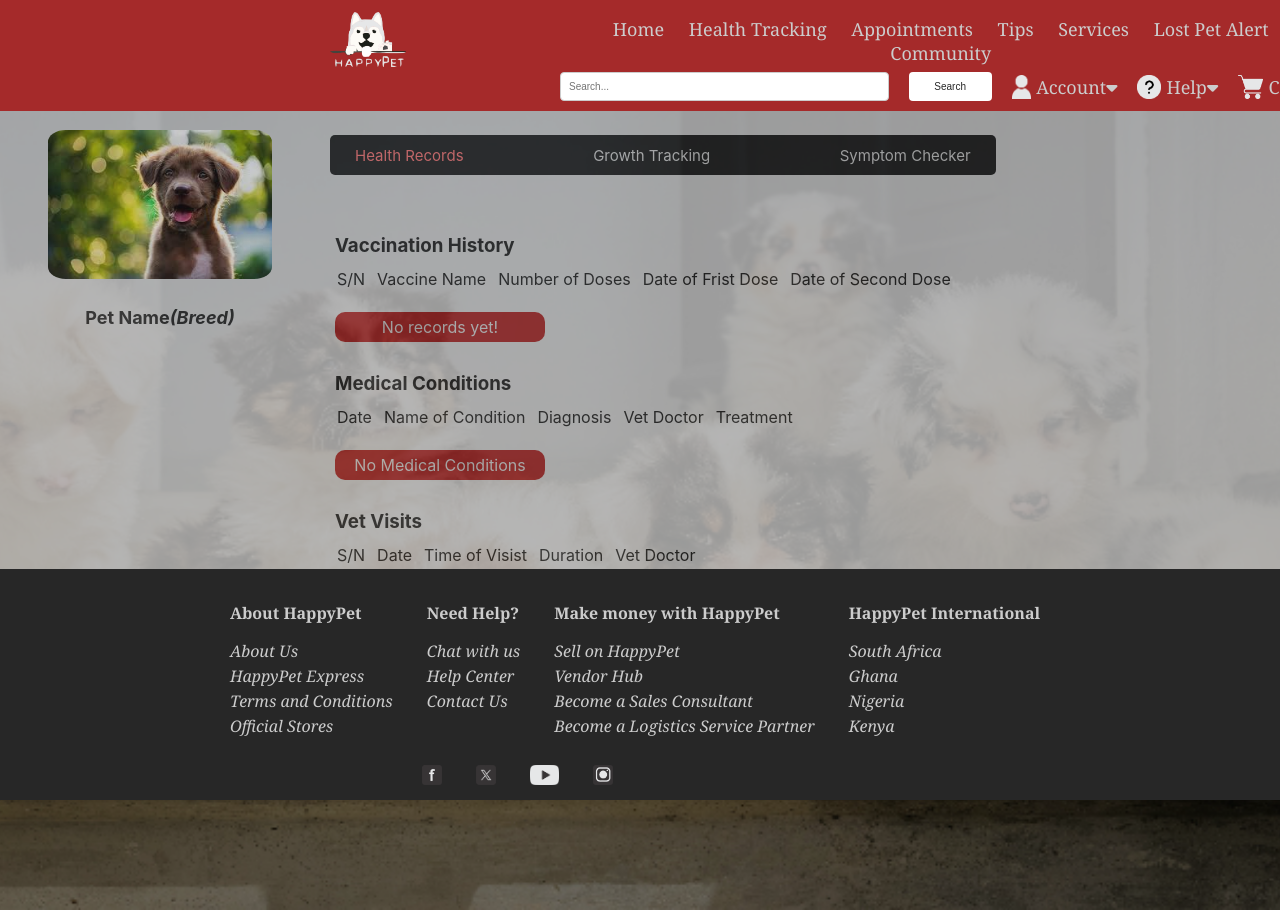
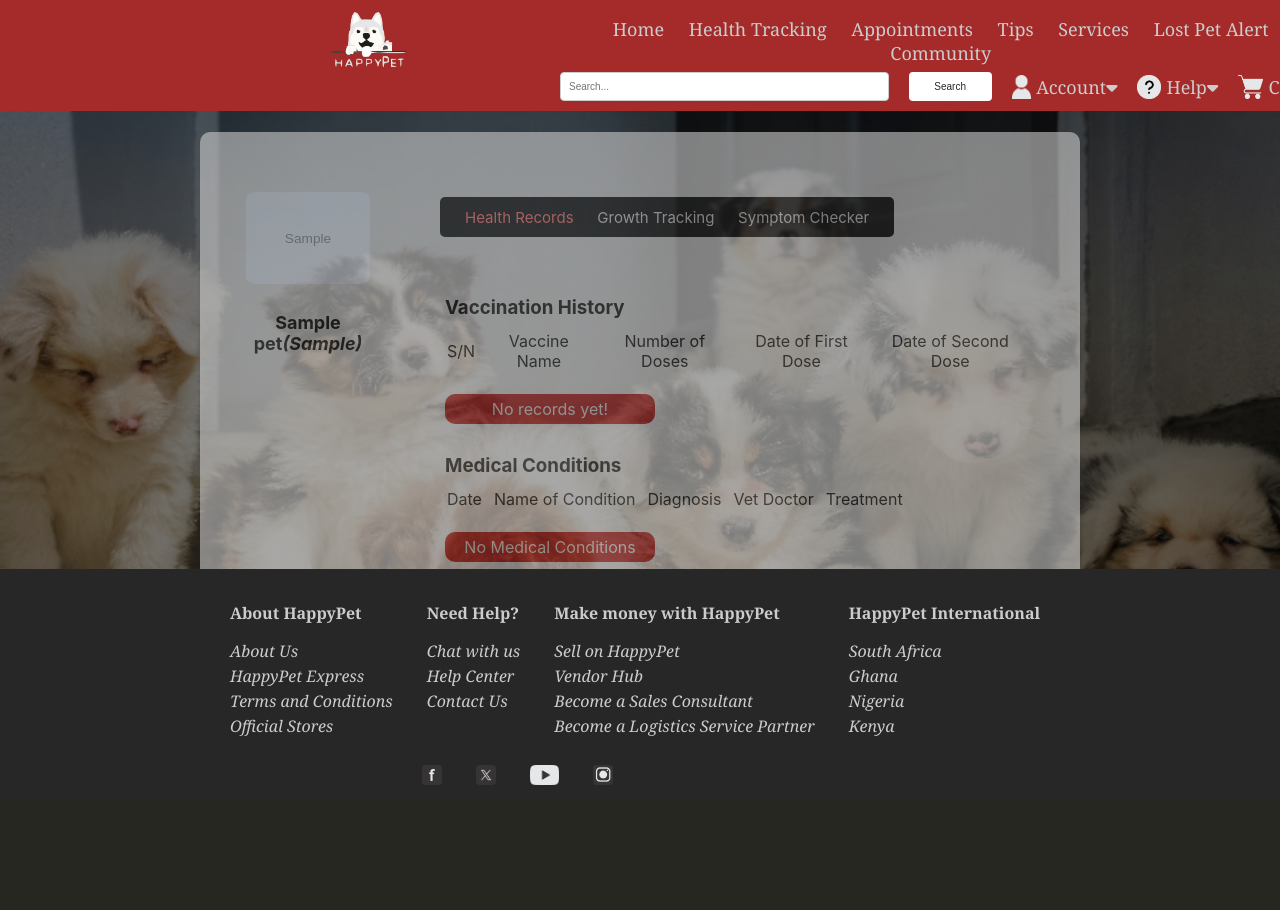
Before and after one commit to CharlesOkechukwu/Happy_pets, a Flask app: page /health in a window 1280 px wide. After the commit the page ends 785 px from the top, so only its background shows below. Run offline with Flask 3, Linux system fonts and the light colour scheme; a user stored in the database is signed in; tables that the repository leaves empty hold one stand-in row (values such as "Sample post"); grey boxes marked "Sample" are stand-in pictures.

Commit message:
Updates on some files

```diff
--- a/api/auth/routes.py
+++ b/api/auth/routes.py
@@ -39,7 +39,7 @@ def login():
         user = authenticate_user(form.email.data)
         if user:
             login_user(user)
-            return redirect (url_for('views.home'))
+            return redirect (url_for('views.userdashboard'))
     return render_template('login.html', title='Sign In', form=form)
 
 @auth.route('/logout', methods=['GET', 'POST'])
--- a/api/views/routes.py
+++ b/api/views/routes.py
@@ -56,8 +56,17 @@ def add_pet():
 
 
 @views.route('/health', methods=['GET'], strict_slashes=False)
+@login_required
 def health():
-    return render_template("health_tracker.html")
+    user_pets = Pet.query.filter_by(owner_id=current_user.id).all()
+    return render_template("health_tracker.html", user=current_user, pets=user_pets)
+
+@views.route('/userdashboard')
+@login_required
+def userdashboard():
+    # Retrieve the logged-in user's pets
+    user_pets = Pet.query.filter_by(owner_id=current_user.id).all()
+    return render_template('userdashboard.html', user=current_user, pets=user_pets)
 
 @views.route('/base')
 def index():
--- a/static/js/health_tracker.js
+++ b/static/js/health_tracker.js
@@ -1,26 +1,31 @@
 $(document).ready(function () {
-    $("#records").click(function () {
-        $("#records").addClass("active");
-        $("#growth").removeClass("active");
-        $("#symptoms").removeClass('active');
-        $("#track-growth").addClass("hide");
-        $("#check-symptom").addClass("hide")
-        $("#health-record").removeClass("hide");
+    $(".mini-nav.records").click(function () {
+        const petId = $(this).attr('id').split('-')[1];
+        $("#records-" + petId).addClass("active");
+        $("#growth-" + petId).removeClass("active");
+        $("#symptoms-" + petId).removeClass("active");
+        $("#track-growth-" + petId).addClass("hide");
+        $("#check-symptom-" + petId).addClass("hide");
+        $("#health-record-" + petId).removeClass("hide");
     });
-    $("#growth").click(function () {
-        $("#records").removeClass("active");
-        $('#symptoms').removeClass('active');
-        $("#growth").addClass('active');
-        $("#track-growth").removeClass("hide");
-        $('#health-record').addClass('hide');
-        $("#check-symptom").addClass("hide");
+
+    $(".mini-nav.growth").click(function () {
+        const petId = $(this).attr('id').split('-')[1];
+        $("#records-" + petId).removeClass("active");
+        $("#symptoms-" + petId).removeClass("active");
+        $("#growth-" + petId).addClass("active");
+        $("#track-growth-" + petId).removeClass("hide");
+        $("#health-record-" + petId).addClass("hide");
+        $("#check-symptom-" + petId).addClass("hide");
     });
-    $("#symptoms").click(function () {
-        $("#growth").removeClass("active");
-        $("#records").removeClass("active");
-        $("#symptoms").addClass('active');
-        $("#check-symptom").removeClass("hide");
-        $("#track-growth").addClass("hide");
-        $("#health-record").addClass("hide");
+
+    $(".mini-nav.symptoms").click(function () {
+        const petId = $(this).attr('id').split('-')[1];
+        $("#growth-" + petId).removeClass("active");
+        $("#records-" + petId).removeClass("active");
+        $("#symptoms-" + petId).addClass("active");
+        $("#check-symptom-" + petId).removeClass("hide");
+        $("#track-growth-" + petId).addClass("hide");
+        $("#health-record-" + petId).addClass("hide");
     });
 });
--- a/static/styles/base.css
+++ b/static/styles/base.css
@@ -211,6 +211,7 @@ text-decoration: none;
     text-align: center;
     cursor: pointer;
     transition: transform 0.3s, background-color 0.3s;
+    opacity: 0.75;
 }
 
 .service-card:hover {
@@ -233,10 +234,13 @@ text-decoration: none;
     padding: 20px;
     background-color: #CCCCCC;
     text-align: center;
+    opacity: 0.75;
+    margin: 0 500px 50px 500px;
+    border-radius: 8px;
 }
 
-.available-pets h2 {
-    color: #a52a2a;
+.available-pets h3 {
+    color: #272727;
     font-size: 2em;
     margin-bottom: 20px;
 }
@@ -306,11 +310,6 @@ input[type="radio"]:checked + .slides .pet-card {
     transition: background-color 0.6s ease;
 }
 
-.navigation label:active {
-    background-color: #272727;
-}
-
-
 .navigation label:hover, input[type="radio"]:checked + .slides ~ .navigation label[for="slide1"],
 input[type="radio"]:checked + .slides ~ .navigation label[for="slide2"],
 input[type="radio"]:checked + .slides ~ .navigation label[for="slide3"],
@@ -318,9 +317,12 @@ input[type="radio"]:checked + .slides ~ .navigation label[for="slide4"],
 input[type="radio"]:checked + .slides ~ .navigation label[for="slide5"],
 input[type="radio"]:checked + .slides ~ .navigation label[for="slide6"],
 input[type="radio"]:checked + .slides ~ .navigation label[for="slide7"] {
-    background-color: #717171;
+    background-color: #272727;
 }
 
+input[type="radio"]:checked + label {
+    background-color: #272727;
+}
 
 /* Slider transitions */
 #slide1:checked ~ .slides .pet-card:nth-child(1),
--- a/static/styles/health_tracker.css
+++ b/static/styles/health_tracker.css
@@ -1,4 +1,4 @@
-/* style container for health tracker page profile header both desktop and mobile */
+/* General styles */
 main {
     min-height: 100%;
     max-width: 100%;
@@ -8,7 +8,26 @@ main {
     opacity: 0.75;
 }
 
-/* mobile version styles */
+/* Card styles */
+.pet-card {
+    background-color: #CCCCCC;
+    border-radius: 10px;
+    box-shadow: 0 2px 4px rgba(0, 0, 0, 0.1);
+    margin: 20px 200px;
+    padding: 20px;
+    position: relative;
+    opacity: 0.80;
+}
+
+/* Profile icon inside the card */
+.pet-card .profile-icon {
+    width: 20%; /* Adjust the width of the image*/
+    height: auto; /* Adjust the height of the image*/
+    position: absolute; /* Position inside the card */
+    margin-top: 20px;
+}
+
+/* Mobile styles */
 main .profile-icon {
     height: 30%;
     width: 100%;
@@ -17,26 +36,25 @@ main .profile-icon {
     text-align: center;
 }
 
-/* style image mobile view */
 main .profile-icon img {
-    height: 85%;
-    width: auto;
-    border-radius: 8%;
+    width: 150px; /* Adjust the width */
+    height: 150px; /* Adjust the height */
+    border-radius: 50%;
 }
 
-/* style bracket text */
+/* Bracket text style */
 main .profile-icon h4 span {
     font-style: italic;
 }
 
-/* style main content */
+/* Main content styles */
 main .content {
     width: 100%;
     height: auto;
     margin-top: 20px;
 }
 
-/* style nav-bar  mobile view */
+/* Nav-bar mobile view */
 main .content .nav-bar {
     background-color: #272727;
     width: 90%;
@@ -65,7 +83,7 @@ main .content .health-records {
     color: #272727;
 }
 
-/* style vaccination history table mobile view */
+/* Vaccination history table */
 main .content .health-records h3 {
     margin-bottom: 0px;
 }
@@ -73,6 +91,7 @@ main .content .health-records h3 {
 main .content .health-records table {
     text-align: center;
 }
+
 main .content .health-records table tr td {
     padding: 5px 10px 5px 0;
 }
@@ -84,15 +103,14 @@ main .content .health-records p {
     text-align: center;
     color: #CCCCCC;
     border-radius: 10px;
-
 }
 
-/* style table title both views */
+/* Table title */
 main .content .health-records .table-title {
     margin-top: 30px;
 }
 
-/* style growth-tracking section */
+/* Growth tracking section */
 main .content .growth-tracking {
     margin-top: 10px;
     padding: 10px 15px;
@@ -104,20 +122,20 @@ main .content .growth-tracking .growth-data {
     height: auto;
 }
 
-/* style chart image */
+/* Chart image */
 main .content .growth-tracking .growth-data img {
     width: 100%;
     height: auto;
     border-radius: 8%;
 }
 
-/* style chart titles */
+/* Chart titles */
 main .content .growth-tracking .size-data {
     margin-top: 10px;
     padding: 10px;
     color: #272727;
+}
 
-}
 main .content .growth-tracking .size-data h5 {
     font-size: 18px;
 }
@@ -132,7 +150,7 @@ main .content .growth-tracking .size-data p span {
     font-weight: 500;
 }
 
-/* style growth tracker table */
+/* Growth tracker table */
 main .content .growth-tracking table {
     margin-top: 10px;
     text-align: center;
@@ -142,7 +160,6 @@ main .content .growth-tracking h3 {
     margin-top: 10px;
 }
 
-/* style growth tracking table columns */
 main .content .growth-tracking table tr td {
     padding: 5px 10px 5px 0;
 }
@@ -154,10 +171,9 @@ main .content .growth-tracking .info {
     text-align: center;
     color: #CCCCCC;
     border-radius: 10px;
-
 }
 
-/* style symptom checker */
+/* Symptom checker */
 main .content .symptom-checker {
     margin-top: 10px;
     padding: 10px 15px;
@@ -165,7 +181,6 @@ main .content .symptom-checker {
     width: 100%;
 }
 
-/* style symptom checker form, inputs and text-area mobile view*/
 main .content .symptom-checker form {
     width: 100%;
     height: auto;
@@ -175,7 +190,8 @@ main .content .symptom-checker form h3 {
     margin-bottom: 10px;
 }
 
-main .content .symptom-checker form input, textarea {
+main .content .symptom-checker form input,
+textarea {
     width: 100%;
     height: 30px;
     margin-bottom: 10px;
@@ -202,7 +218,7 @@ main .content .nav-bar .active {
     color: #EF7676;
 }
 
-/* style for destop view health tracker header */
+/* Desktop view health tracker header */
 @media (min-width: 600px) {
     main .profile-icon {
         height: 100%;
@@ -214,7 +230,6 @@ main .content .nav-bar .active {
         color: #272727;
     }
 
-    /*style image */
     main .profile-icon img {
         width: 70%;
         height: auto;
@@ -223,13 +238,11 @@ main .content .nav-bar .active {
         margin: 0 15% 0 15%;
     }
 
-    /* style bracket text */
     main .profile-icon h4 span {
         font-style: italic;
         padding: 5px 0;
     }
 
-    /* style main page content */
     main .content {
         width: 74%;
         height: 100%;
@@ -237,7 +250,6 @@ main .content .nav-bar .active {
         padding: 25px 0 0 0;
     }
 
-    /* style profile nav bar */
     main .content .nav-bar {
         margin-left: 10px;
         text-align: center;
@@ -260,7 +272,6 @@ main .content .nav-bar .active {
         color: #EF7676;
     }
 
-    /* style transaction history */
     main .content .health-records {
         margin-top: 30px;
         margin-left: 0px;
@@ -275,21 +286,18 @@ main .content .nav-bar .active {
         padding: 5px 10px 5px 0;
     }
 
-    /* style gwoth tracking desktop version */
     main .content .growth-data {
         width: 100%;
         height: auto;
         display: flex;
     }
 
-    /* style chart image  desktop version */
     main .content .growth-tracking .growth-data img {
         width: 50%;
         height: auto;
         border-radius: 8%;
     }
 
-    /* style chart titles desktop version */
     main .content .growth-tracking .size-data {
         margin-left: 30px;
         padding: 10px;
@@ -304,7 +312,7 @@ main .content .nav-bar .active {
     main .content .symptom-checker form label {
         width: 100%;
     }
-    /* style symptom checker form input, textarea and button desktop version */
+
     main .content .symptom-checker form input {
         width: 50%;
         height: 30px;
@@ -332,4 +340,10 @@ main .content .nav-bar .active {
         border-radius: 5px;
         border: none;
     }
+
+    .img-size {
+        width: 150px; /* Adjust the width */
+        height: 150px; /* Adjust the height */
+        border-radius: 50%;
+    }
 }
--- a/templates/base.html
+++ b/templates/base.html
@@ -18,8 +18,8 @@
                 <img src="{{ url_for('static', filename='images/HappyPet2.png') }}" alt="Logo">
             </div>
             <div class="navbar">
-                <a href="#">Home</a>
-                <a href="#">Health Tracking</a>
+                <a href="{{ url_for('views.home') }}">Home</a>
+                <a href="{{ url_for('views.health') }}">Health Tracking</a>
                 <a href="#">Appointments</a>
                 <a href="#">Tips</a>
                 <a href="#">Services</a>
--- a/templates/health_tracker.html
+++ b/templates/health_tracker.html
@@ -5,29 +5,31 @@
 <link rel="stylesheet" href="{{ url_for('static', filename='styles/health_tracker.css') }}">
 <script type="module" src="{{ url_for('static', filename='js/health_tracker.js') }}"></script>
 <script src="https://code.jquery.com/jquery-3.7.1.min.js" integrity="sha256-/JqT3SQfawRcv/BIHPThkBvs0OEvtFFmqPF/lYI/Cxo=" crossorigin="anonymous"></script>
-{% block title %}{% endblock %}
+{% block title %}Health Tracker{% endblock %}
 {% endblock %}
 
 {% block content %}
-<main class="main-container" style="background-color: #CCCCCC;">
+<main class="main-container">
+    {% for pet in pets %}
+        <div class="pet-card">
             <div class="profile-icon">
-        <img src="/static/images/puppy.jfif" alt="profile photo">
-        <h4>Pet Name<span>(Breed)</span></h4>
+                <img src="{{ url_for('static', filename='uploads_img/' ~ pet.photo.split('/')[-1]) }}" alt="profile photo">
+                <h4>{{ pet.name }}<span>({{ pet.breed }})</span></h4>
             </div>
             <div class="content">
                 <div class="nav-bar">
-            <a href="#" class="mini-nav active" id="records">Health Records</a>
-            <a href="#" class="mini-nav" id="growth">Growth Tracking</a>
-            <a href="#" class="mini-nav" id="symptoms">Symptom Checker</a>
+                    <a href="#" class="mini-nav active records" id="records-{{ pet.id }}">Health Records</a>
+                    <a href="#" class="mini-nav growth" id="growth-{{ pet.id }}">Growth Tracking</a>
+                    <a href="#" class="mini-nav symptoms" id="symptoms-{{ pet.id }}">Symptom Checker</a>
                 </div>
-        <div class="health-records" id="health-record">
+                <div class="health-records" id="health-record-{{ pet.id }}">
                     <h3>Vaccination History</h3>
                     <table class="vaccination">
                         <tr>
                             <td>S/N</td>
                             <td>Vaccine Name</td>
                             <td>Number of Doses</td>
-                    <td>Date of Frist Dose</td>
+                            <td>Date of First Dose</td>
                             <td>Date of Second Dose</td>
                         </tr>
                     </table>
@@ -50,14 +52,14 @@
                         <tr>
                             <td>S/N</td>
                             <td>Date</td>
-                    <td>Time of Visist</td>
+                            <td>Time of Visit</td>
                             <td>Duration</td>
                             <td>Vet Doctor</td>
                         </tr>
                     </table>
                     <p>No records yet!</p>
                 </div>
-        <div class="growth-tracking hide" id="track-growth">
+                <div class="growth-tracking hide" id="track-growth-{{ pet.id }}">
                     <div class="growth-data">
                         <img src="/static/images/puppy-growth-chart.png" alt="growth chart">
                         <div class="size-data">
@@ -80,7 +82,7 @@
                             <td>Percentage Growth</td>
                         </tr>
                         <tr>
-                    <td style="font-style:bold; font-weight:700;">Height</td>
+                            <td style="font-weight: 700;">Height</td>
                             <td>2ft5"</td>
                             <td>2ft8"</td>
                             <td>3ft</td>
@@ -89,7 +91,7 @@
                             <td>40%+</td>
                         </tr>
                         <tr>
-                    <td style="font-style:bold; font-weight:700;">Weight</td>
+                            <td style="font-weight: 700;">Weight</td>
                             <td>17lbs</td>
                             <td>19lbs</td>
                             <td>21lbs</td>
@@ -100,16 +102,18 @@
                     </table>
                     <p class="info">Records Not Sufficient!</p>
                 </div>
-        <div class="symptom-checker hide" id="check-symptom">
+                <div class="symptom-checker hide" id="check-symptom-{{ pet.id }}">
                     <form>
-                <h3> Check Pet Symptoms</h3>
-                <label for="breed">Breed:</label><br>
-                <input type="text" id="breed" name="breed" placeholder="Breed"><br>
-                <label for="symptoms">Symptoms Observed:</label><br>
-                <textarea id="symptoms" name="symptoms" placeholder="Symptoms"></textarea><br>
+                        <h3>Check Pet Symptoms</h3>
+                        <label for="breed-{{ pet.id }}">Breed:</label><br>
+                        <input type="text" id="breed-{{ pet.id }}" name="breed" placeholder="Breed"><br>
+                        <label for="symptoms-{{ pet.id }}">Symptoms Observed:</label><br>
+                        <textarea id="symptoms-{{ pet.id }}" name="symptoms" placeholder="Symptoms"></textarea><br>
                         <button type="submit">Diagnose Symptoms</button>
                     </form>
                 </div>
             </div>
+        </div>
+    {% endfor %}
 </main>
 {% endblock %}
--- a/templates/home.html
+++ b/templates/home.html
@@ -61,7 +61,7 @@
 
     <!-- Available Pet for Adoption -->
     <section class="available-pets">
-        <h2>Available Pets for Adoption</h2>
+        <h3>Available Pets for Adoption</h3>
         <div class="slideshow-container">
             <input type="radio" name="slider" id="slide1" checked>
             <input type="radio" name="slider" id="slide2">
```
Lines whose indentation alone changed are shown as unchanged.
